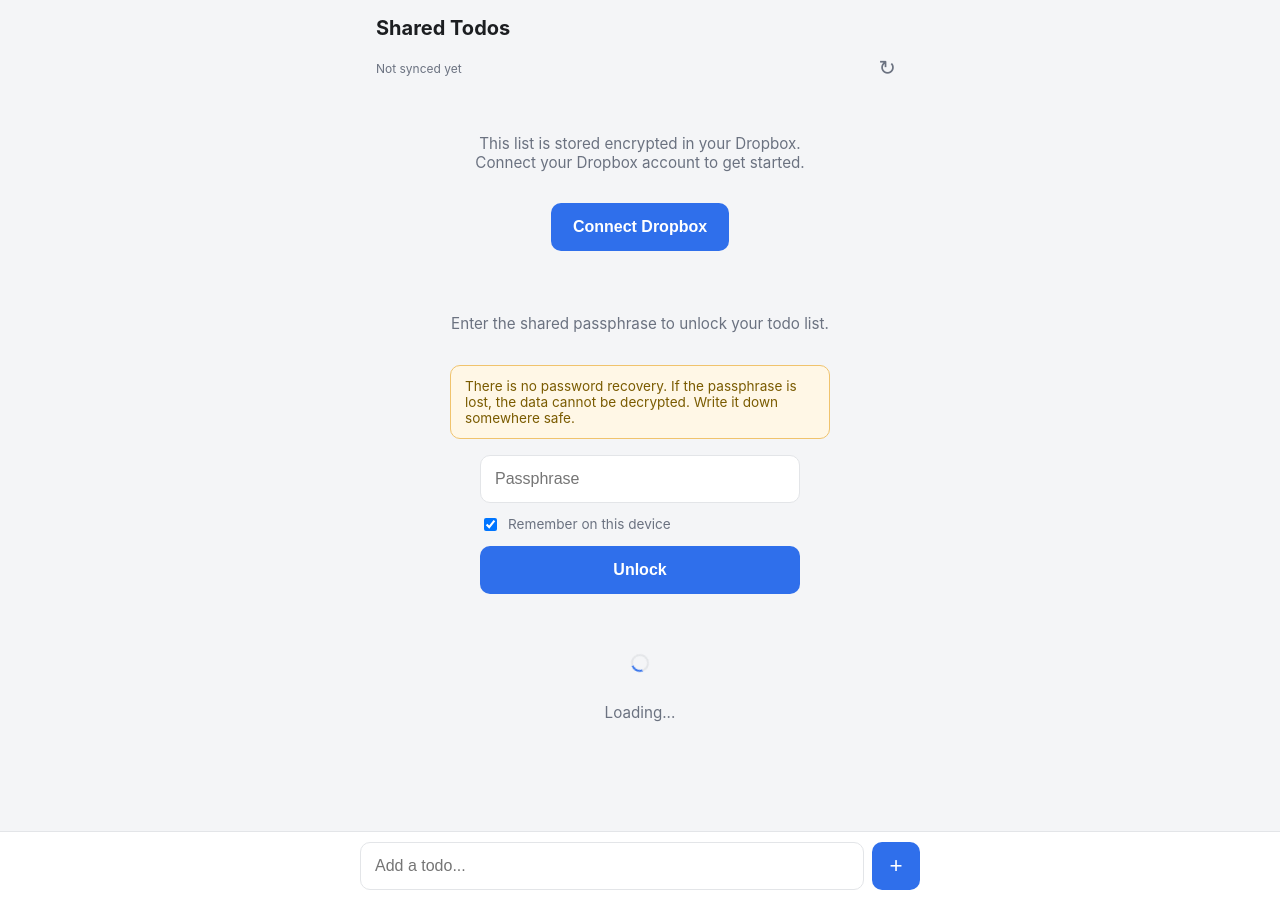
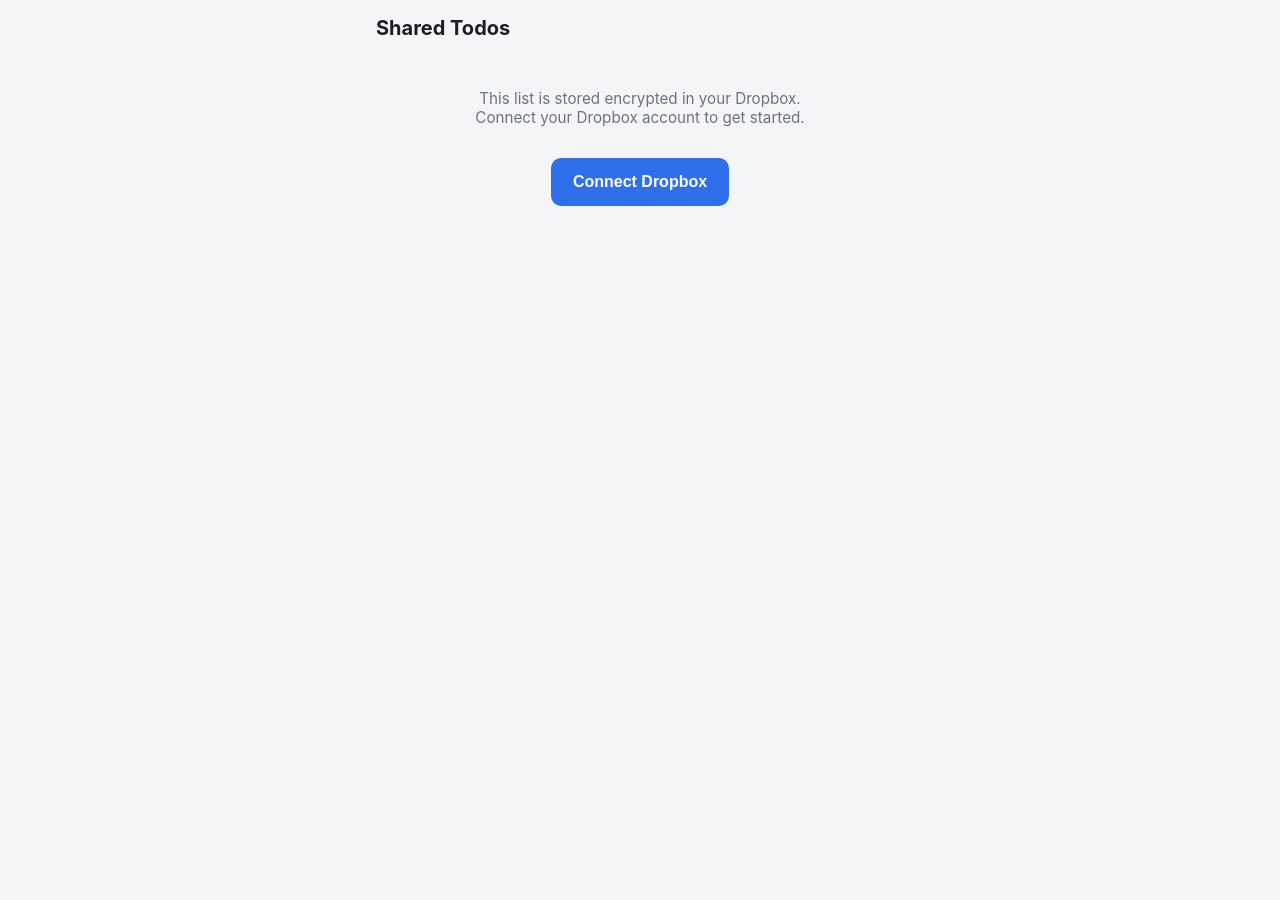
Before and after one commit to ramon-astudillo/ramon-astudillo.github.io, a Jekyll site: the page shared-todo/index.html, which Jekyll copies as it is, in a window 1280 px wide. Built offline with Jekyll 4.4.1, drawn with Linux system fonts in a browser that asks for light colours.

Commit message:
Fix hidden attribute being overridden by .center-screen/add-bar CSS
.center-screen, .add-bar, and .sync-line all set an explicit display
property, which ties in specificity with the UA [hidden] rule and wins
by cascade origin — so toggling the hidden attribute in app.js had no
visual effect. Screens (connect/passphrase/loading) and the add bar
were rendering stacked on top of each other instead of one at a time.

Co-Authored-By: Claude Sonnet 5 <noreply@anthropic.com>

```diff
--- a/shared-todo/index.html
+++ b/shared-todo/index.html
@@ -21,6 +21,7 @@
     --done: #9aa0a6;
   }
   * { box-sizing: border-box; -webkit-tap-highlight-color: transparent; }
+  [hidden] { display: none !important; }
   html, body {
     margin: 0; padding: 0; height: 100%;
     background: var(--bg); color: var(--text);
```
